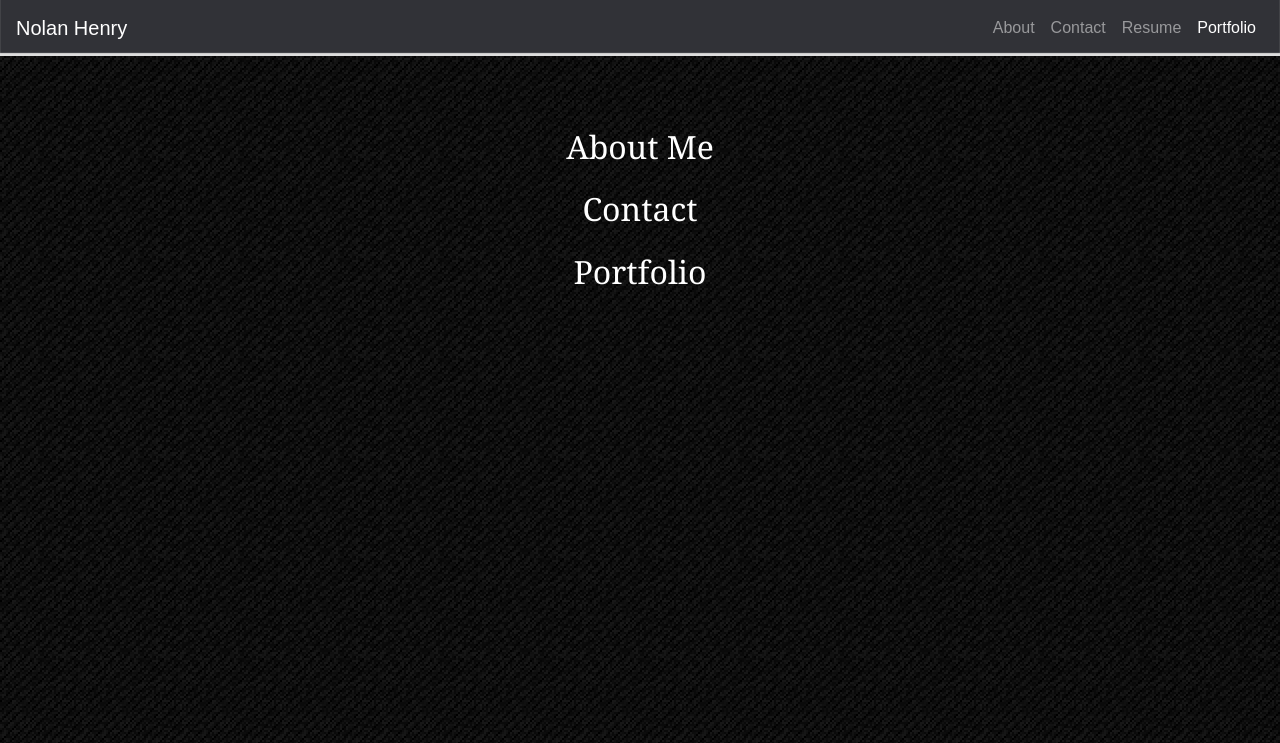
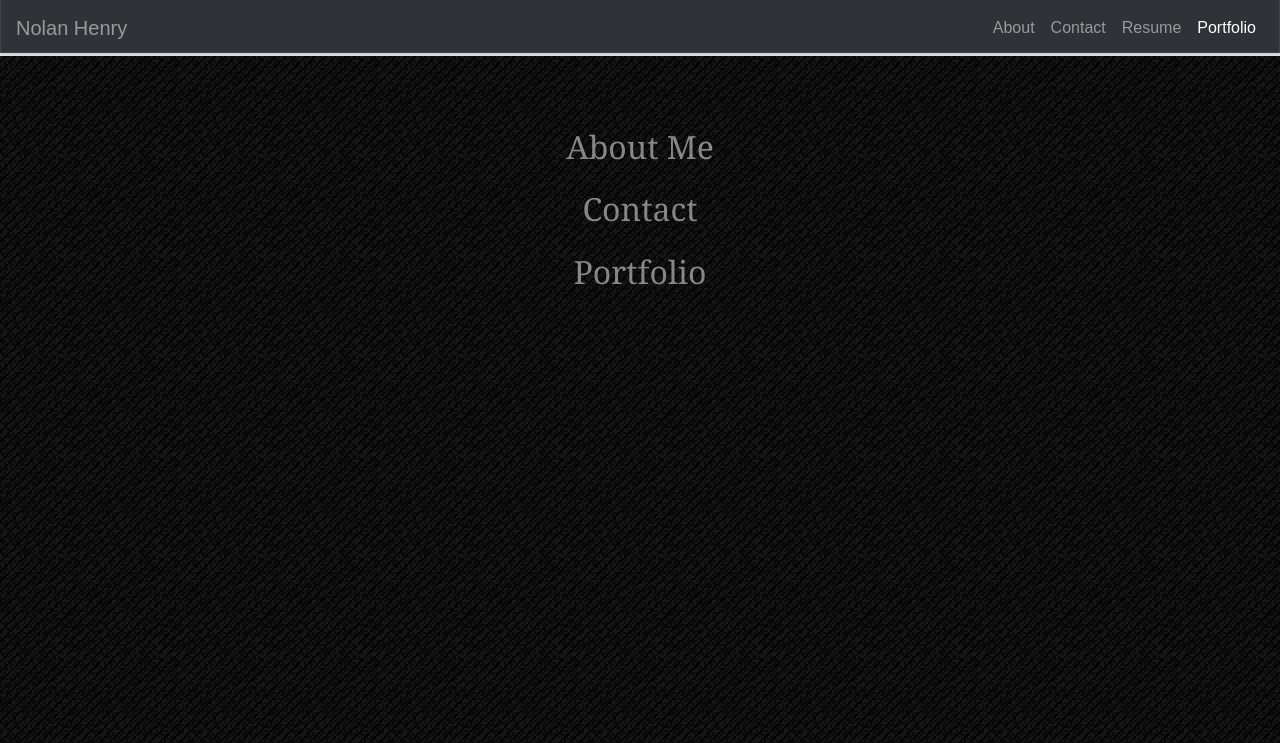
Before and after one commit to enfenry/enfenry.github.io, a plain HTML site: page index.html in a window 1280 px wide. Shown: the top 743 px of the page. Drawn offline with nearby package versions, Linux system fonts and the light colour scheme.

Commit message:
styling links

```diff
--- a/assets/css/style.css
+++ b/assets/css/style.css
@@ -38,8 +38,9 @@ h1 {
     text-shadow: 2px 2px 2px rgba(100, 100, 100, 1);
 }
 
-h2 {
-    color: rgba(255, 255, 255, 1);
+h2, .navbar-brand {
+    color: rgb(255, 255, 255);
+    opacity: .5;
 }
 
 h1:hover, h1:active, h1:focus {
@@ -146,7 +147,7 @@ main {
 }
 
 .frame {
-    position:relative;
+    position: relative;
     width: 70%;
     height: 70%;
     margin: 15px 0px 15px 0px;
@@ -171,8 +172,8 @@ img.caption:hover, img.external:hover {
 }
 
 img.project {
-    width:100%;
-    height:100%;
+    width: 100%;
+    height: 100%;
     transition: .5s ease;
     opacity: 1;
     -webkit-filter: grayscale(0%) contrast(100%);
@@ -284,6 +285,11 @@ a:hover {
     color: black;
 }
 
+h2:hover, .navbar-brand:hover {
+    transition: .5s ease;
+    opacity: 1;
+}
+
 #nav-ul {
     margin-top: 0px !important;
     align-items: center;
@@ -306,7 +312,6 @@ a:hover {
         width: 90%;
         height: 90%;
     }
-
     .desc {
         font-size: .9rem;
         line-height: .9rem;
@@ -340,7 +345,6 @@ a:hover {
         width: 100%;
         height: 100%;
     }
-
     .desc {
         font-size: .75rem;
         line-height: .75rem;
@@ -353,7 +357,7 @@ a:hover {
 }
 
 .col-center {
-    display:flex;
+    display: flex;
     justify-content: center;
 }
 
--- a/index.html
+++ b/index.html
@@ -16,7 +16,8 @@
     <div class="container">
         <header class="row-fluid">
             <nav class="navbar navbar-expand-sm navbar-dark navbar-fixed-top" id="main-nav">
-                <a class="navbar-brand" href="#">Nolan Henry</a>
+                <a class="navbar-brand navbar-link" href="#about-anchor" aria-expanded="false"
+                aria-controls="about-content">Nolan Henry</a>
                 <button class="navbar-toggler" type="button" data-toggle="collapse" data-target="#navbarToggler"
                     aria-controls="navbarToggler" aria-expanded="false" aria-label="Toggle navigation">
                     <span class="navbar-toggler-icon"></span>
```
Also changed, not shown: assets/javascript/index.js (+0 -50 lines).
